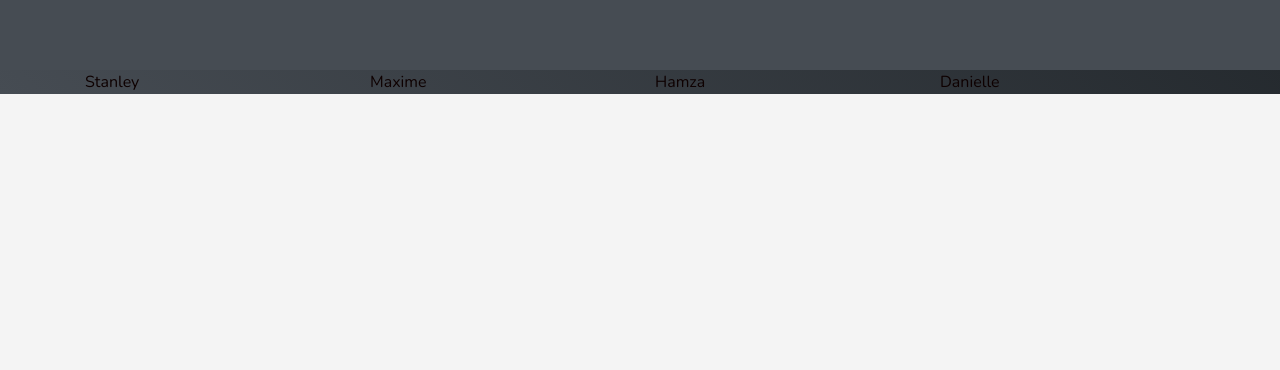
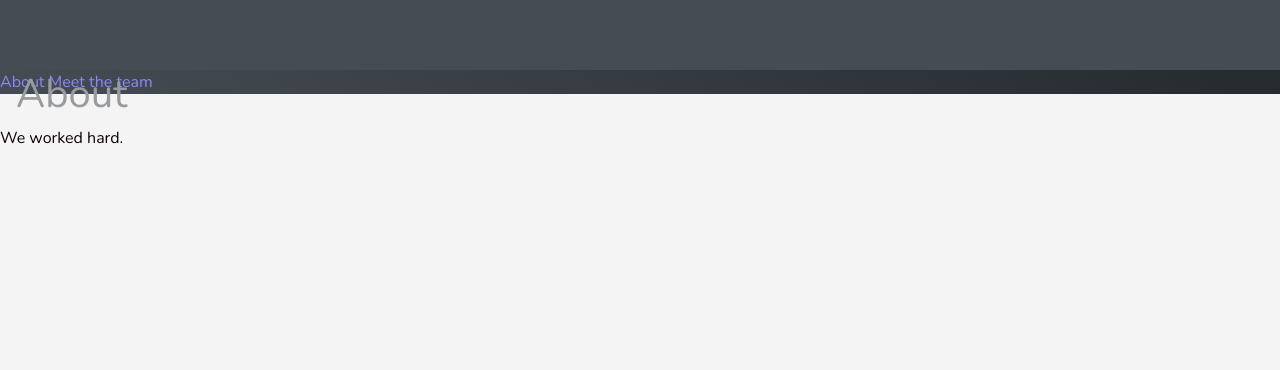
Before and after one commit to stanleypliu/MaxMyCash, a Rails app: page /about in a window 1280 px wide. Shown: the top 370 px of the page. Run offline with Rails 7, Linux system fonts and the light colour scheme; style sheets or scripts are compiled from the project's sources; some libraries are stand-ins or nearby versions; some web fonts are replaced.

Commit message:
started working on a carousel to show an about section and the team profiles

```diff
--- a/app/assets/stylesheets/components/_avatar.scss
+++ b/app/assets/stylesheets/components/_avatar.scss
@@ -7,18 +7,21 @@
 .avatar-large {
   width: 56px;
   border-radius: 50%;
+  object-fit: cover;
 }
 .avatar-bordered {
   width: 40px;
   border-radius: 50%;
   box-shadow: 0 1px 2px rgba(0,0,0,0.2);
   border: white 1px solid;
+  object-fit: cover;
 }
 .avatar-square {
   width: 40px;
   border-radius: 0px;
   box-shadow: 0 1px 2px rgba(0,0,0,0.2);
   border: white 1px solid;
+  object-fit: cover;
 }
 
 .min-height {
--- /dev/null
+++ b/app/assets/stylesheets/pages/_about.scss
@@ -0,0 +1,76 @@
+.team-container {
+  display: flex;
+  height: 100vh;
+  justify-content: center;
+  align-items: center;
+  padding: 5%;
+}
+
+.about-row {
+  display: flex;
+  justify-content: space-around;
+  border-radius: 5px;
+  border: 1px solid white;
+}
+
+.team-desc {
+  display: flex;
+  flex-direction: column;
+  align-items: center;
+  width: 75%;
+  // width: 100%;
+  h1 {
+    color: white;
+    text-shadow: 1px 1px 3px rgba(0,0,0,0.2);
+  }
+}
+
+.name {
+  text-align: center;
+}
+
+// Overriding default bootstrap CSS
+// .carousel-item {
+//   margin: 0 auto;
+//   // display: flex;
+//   // justify-content: center;
+// }
+
+.about-card {
+  background-color: rgba(20, 20, 20, 0.7);
+  display: flex;
+  flex-direction: column;
+  justify-content: space-between;
+  align-items: center;
+  text-align: center;
+  position: relative;
+  height: 40vh;
+  width: 21%;
+  padding: 2%;
+  margin: 2%;
+  border-radius: 5px;
+  border: 1px solid $text-color-gray;
+  box-shadow: 0 0 8px rgba(0,0,0,0.2);
+  h4 {
+    color: $text-color-gray;
+  }
+}
+
+// .about-card:hover:after {
+//   content: "Was a materials engineer, first learnt to code on the job and found I really liked it over traditional engineering! After some thinking I decided on a career change and joined Le Wagon. Hoping to become a fullstack web developer.";
+
+// }
+
+.avatar-bordered.team {
+  width: 70%;
+}
+
+.carousel-item.active {
+
+}
+
+.carousel-item {
+  display: none;
+  // margin-right: 100%;
+
+}
--- a/app/assets/stylesheets/pages/_index.scss
+++ b/app/assets/stylesheets/pages/_index.scss
@@ -2,7 +2,7 @@
 @import "home";
 @import "dashboard";
 @import "new_listing";
-
+@import "about";
 @import "index_page";
 @import "sign_in";
 // @import "listing_index";
--- a/app/javascript/animations/home_animation.js
+++ b/app/javascript/animations/page_animations.js
@@ -31,6 +31,10 @@ const listingCard = $('.card');
 
 // Buttons
 const blueButtonHome = $('.blue-gradient-button-home');
+
+// Carousel
+const carouselAbout = $('.carousel-control-about');
+const carouselTeam = $('.carousel-control-team');
 
 $(function () {
   navbarLeft.addClass('showing');
--- a/app/javascript/packs/application.js
+++ b/app/javascript/packs/application.js
@@ -2,7 +2,7 @@ require("@rails/ujs").start()
 require("@rails/activestorage").start()
 require("channels")
 require("ajax-currency-manipulation/ajax")
-require("animations/home_animation")
+require("animations/page_animations")
 import Swal from 'sweetalert2'
 
 import "bootstrap";
--- a/app/views/pages/about.html.erb
+++ b/app/views/pages/about.html.erb
@@ -1,18 +1,49 @@
 <div class="dark-bg">
-  <div class="container">
-    <div class="row">
-      <div class="col-3">
-        Stanley
-      </div>
-      <div class="col-3">
-        Maxime
-      </div>
-      <div class="col-3">
-        Hamza
-      </div>
-      <div class="col-3">
-        Danielle
+  <div class="carousel">
+    <div class="carousel-item active">
+      <div class="about-container">
+        <h1>About</h1>
+        <p>We worked hard.</p>
       </div>
     </div>
+    <div class="carousel-item">
+      <div class="team-container">
+        <div class="team-desc">
+          <h1>The Team</h1>
+          <div class="about-row">
+            <div class="about-card">
+              <%= image_tag "logo.png", alt: "Stanley", class: 'avatar-bordered team' %>
+              <div class="name">
+                <h4>Stanley</h4>
+              </div>
+            </div>
+            <div class="about-card">
+              <%= image_tag "logo.png", alt: "alttext", class: 'avatar-bordered team' %>
+              <div class="name">
+                <h4>Maxime</h4>
+              </div>
+            </div>
+            <div class="about-card">
+              <%= image_tag "logo.png", alt: "alttext", class: 'avatar-bordered team' %>
+              <div class="name">
+                <h4>Danielle</h4>
+              </div>
+            </div>
+            <div class="about-card">
+              <%= image_tag "logo.png", alt: "alttext", class: 'avatar-bordered team' %>
+              <div class="name">
+                <h4>Hamza</h4>
+              </div>
+            </div>
+          </div>
+        </div>
+      </div>
+    </div>
+    <a class="carousel-control-about" href="#carouselControl">
+      About
+    </a>
+    <a class="carousel-control-team" href="#carouselControl">
+      Meet the team
+    </a>
   </div>
 </div>
--- a/app/views/shared/_navbar.html.erb
+++ b/app/views/shared/_navbar.html.erb
@@ -4,6 +4,7 @@
       <h2 class="<%= params[:action] == 'home' || 'index' || 'new' ? 'logo-title-white' : 'logo-title-dark' %>">Revo<span>new</span></h2>
     <% end %>
 
+      <%= link_to "About", about_path, class: "navbar-link hvr-underline-from-left-dashboard" %>
     <% if user_signed_in? %>
       <% if !current_page?(dashboard_path) %>
         <%= link_to "Dashboard", dashboard_path, class: "navbar-link hvr-underline-from-left-dashboard" %>
@@ -12,7 +13,6 @@
     <% else %>
       <%= link_to "Login", new_user_session_path, class: "navbar-link hvr-underline-from-left-dashboard" %>
       <%= link_to "Sign up", new_user_registration_path, class: "navbar-link hvr-underline-from-left-dashboard" %>
-      <%= link_to "About", about_path, class: "navbar-link hvr-underline-from-left-dashboard" %>
     <% end %>
   </div>
 
```
